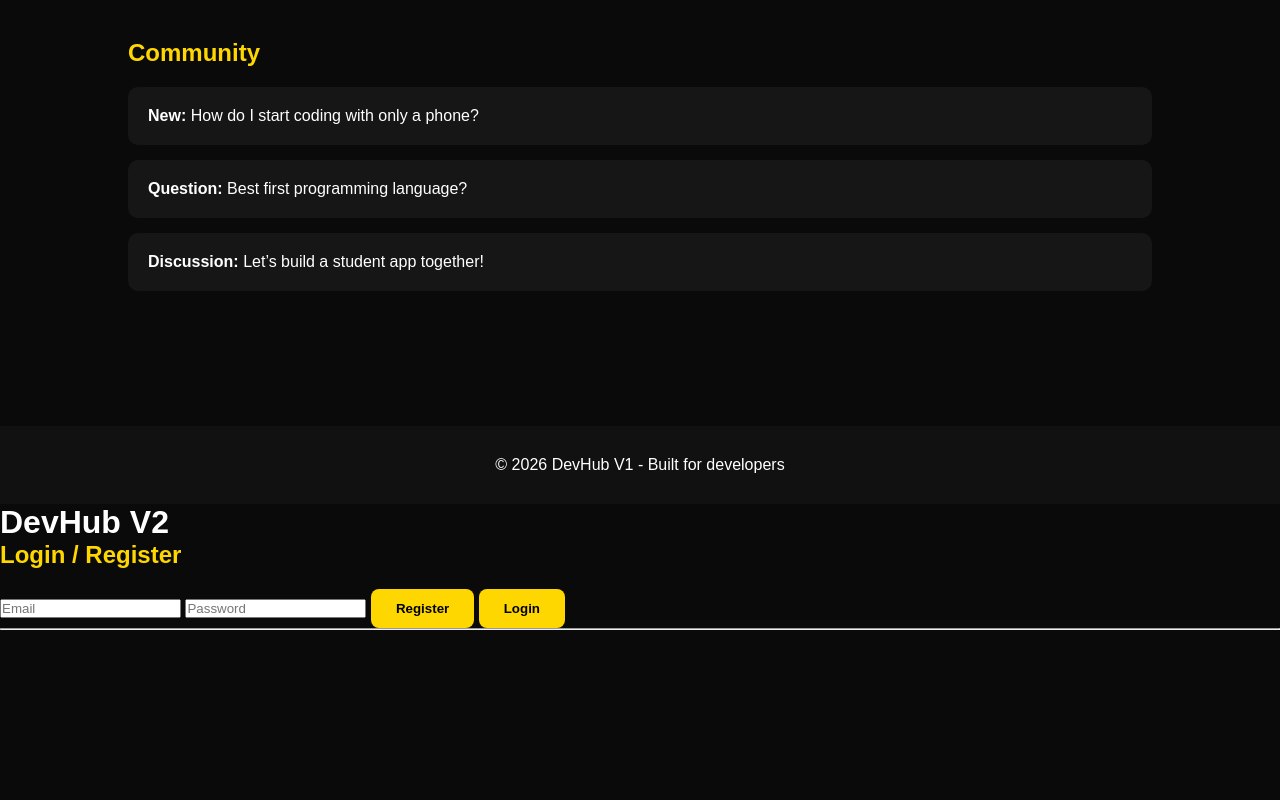
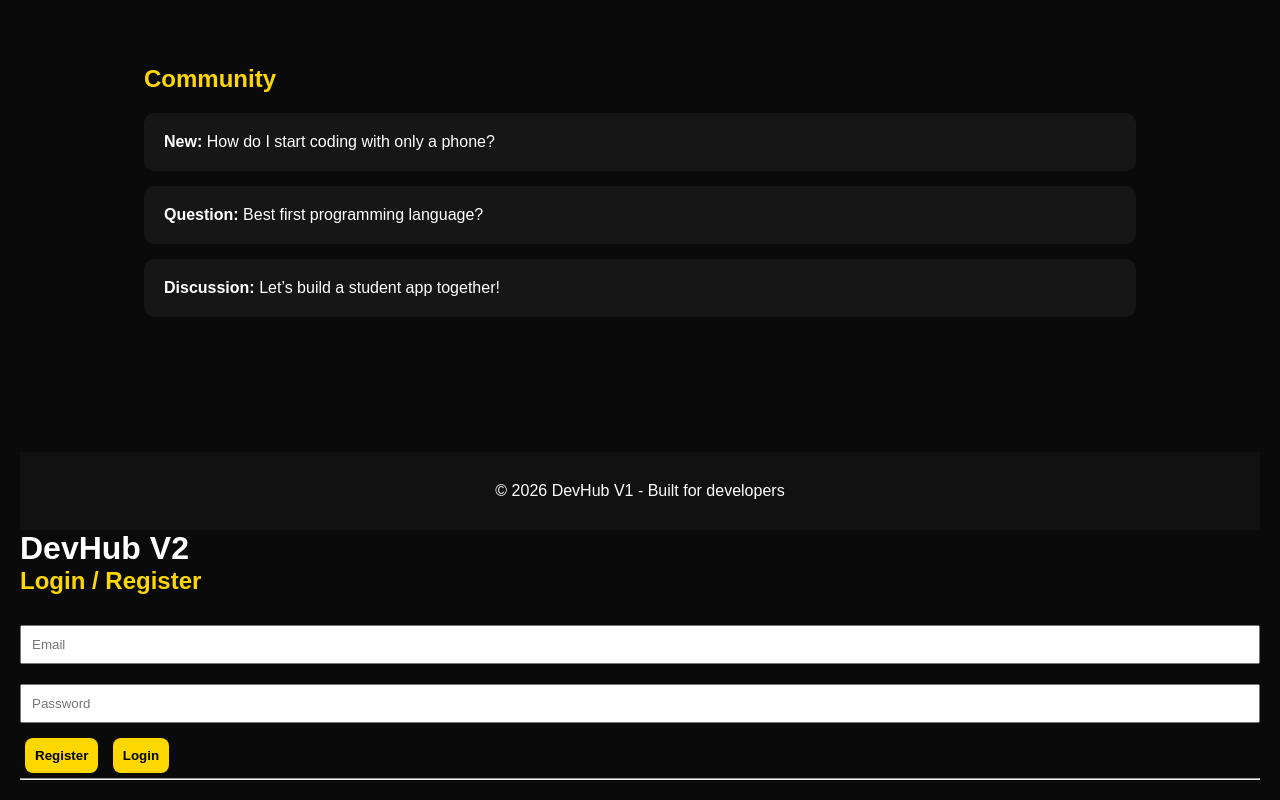
Before and after one commit to blessing158/DevHub, a plain HTML site: page index.html in a window 1280 px wide. Shown: the part 1428-2228 px from the top of the page. Before the commit the page ends 2058 px from the top, so only its background shows below. Drawn offline with Linux system fonts and the light colour scheme; no server answers.

Commit message:
Add styles for body, input, textarea, and button

```diff
--- a/style.css
+++ b/style.css
@@ -99,3 +99,23 @@ padding:30px;
 background:#111;
 margin-top:40px;
   }
+body{
+background:#0a0a0a;
+color:white;
+font-family:Arial;
+padding:20px;
+}
+
+input, textarea{
+width:100%;
+margin:10px 0;
+padding:10px;
+}
+
+button{
+padding:10px;
+background:gold;
+border:none;
+cursor:pointer;
+margin:5px;
+  }
```
